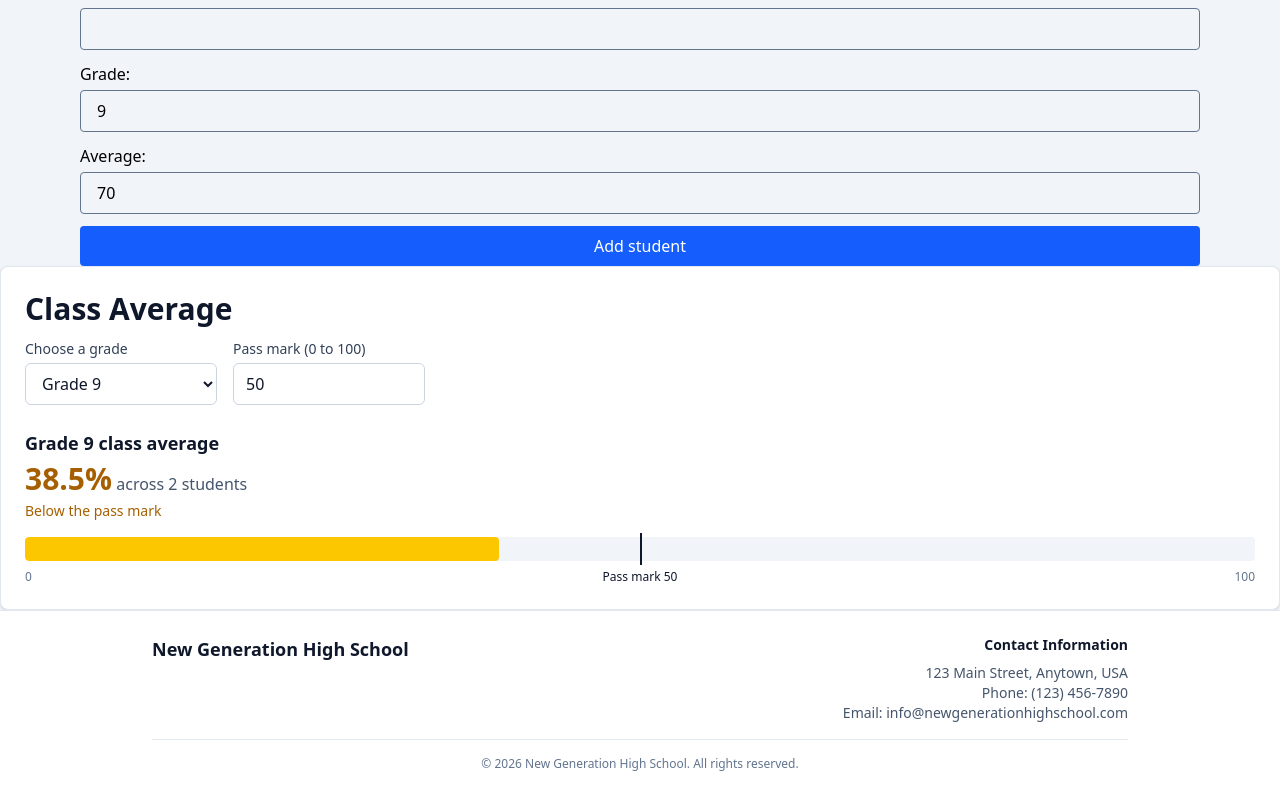
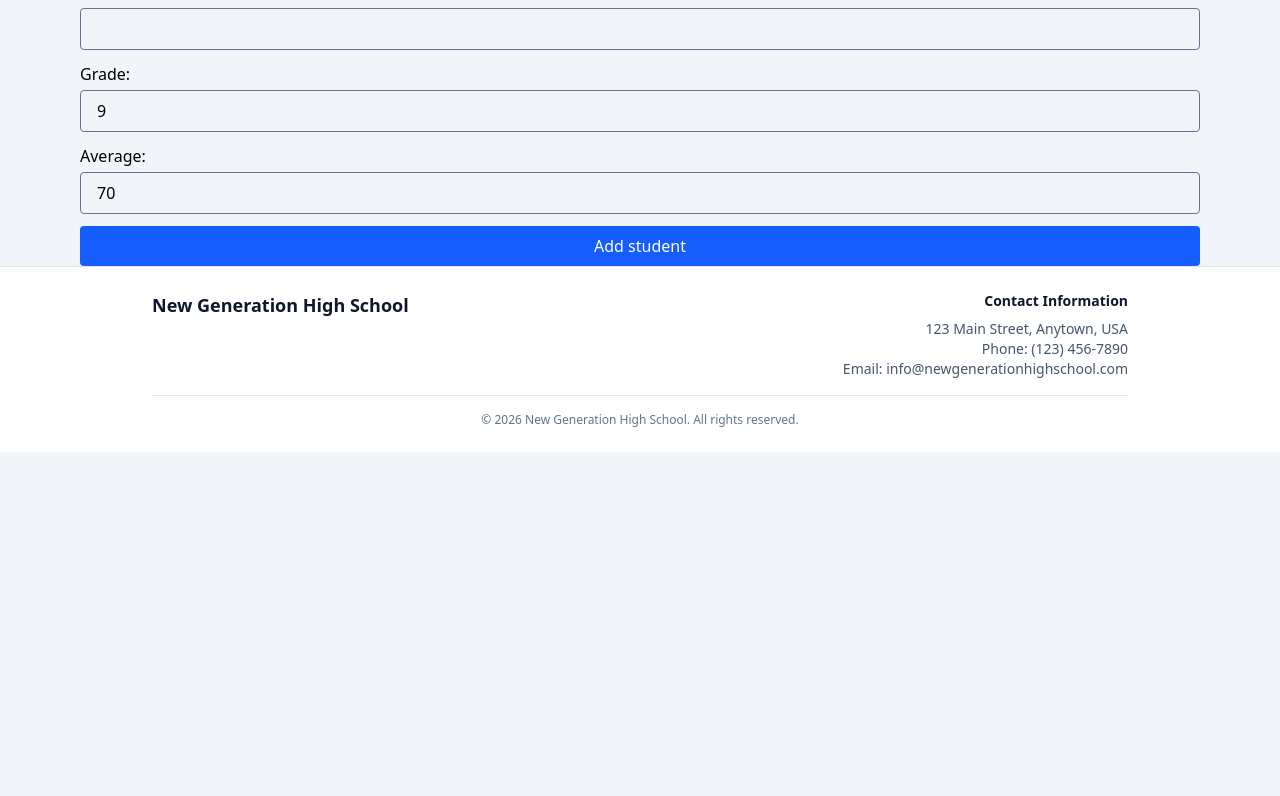
Before and after one commit to Ekutepev/exploring-front-end-development-components, a Next.js app: page / in a window 1280 px wide. Shown: the part 839-1635 px from the top of the page. After the commit the page ends 1291 px from the top, so only its background shows below. Built offline with nearby package versions, Linux system fonts and the light colour scheme.

Commit message:
update live data from added students to the grade average

```diff
--- a/app/page.tsx
+++ b/app/page.tsx
@@ -1,16 +1,5 @@
-import Image from "next/image";
-import GradeAverageChart from "@/components/GradeAverageChart";
-import { students } from "@/data/students";
 import StudentPortal from "@/components/StudentPortal";
 
 export default function Home() {
-  return (
-    <main>
-      <StudentPortal />
-
-      <section id="class-average">
-        <GradeAverageChart students={students} />
-      </section>
-    </main>
-  );
+  return <StudentPortal />;
 }
--- a/components/Navbar.tsx
+++ b/components/Navbar.tsx
@@ -36,7 +36,7 @@ const Navbar = () => {
               </a>
             </li>
              <li>
-              <a href="#class-Average" className="text-slate-700 hover:text-slate-900 p-7">
+              <a href="#class-average" className="text-slate-700 hover:text-slate-900 p-7">
                 Class Average
               </a>
             </li>
```
